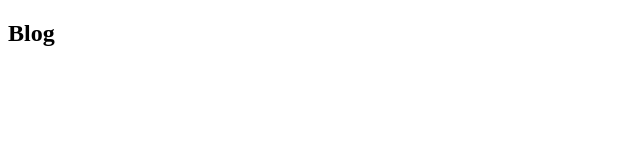
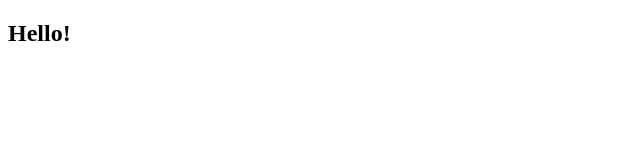
Before and after one commit to lettaraven/lettaraven.github.io, a plain HTML site: page index.html in a window 1280 px wide. Shown: the full height of the page, 0-640 px from the left. Drawn offline with Linux system fonts and the light colour scheme.

Commit message:
Update index.html

```diff
--- a/index.html
+++ b/index.html
@@ -8,7 +8,7 @@
 </head>
 <body>
   <h2>
-    Blog
+   Hello!
   </h2>
 <p>
 </p>
```
